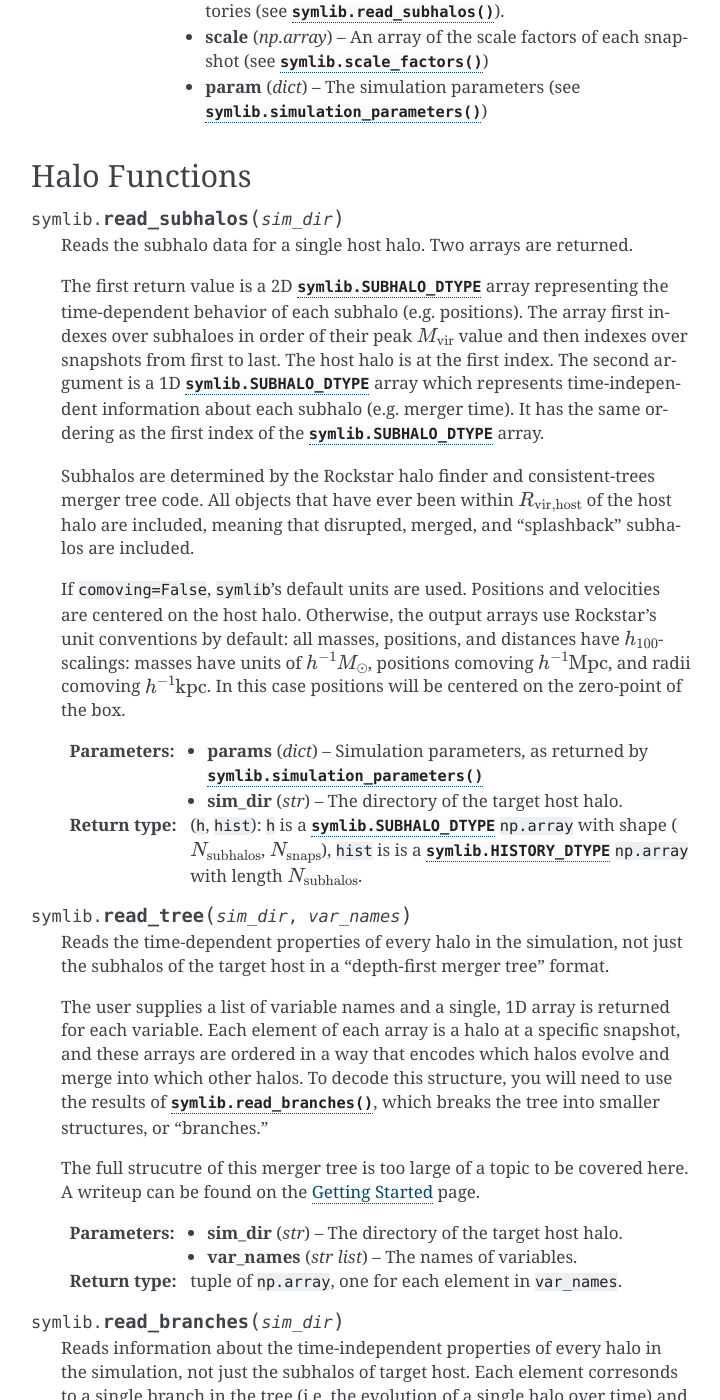
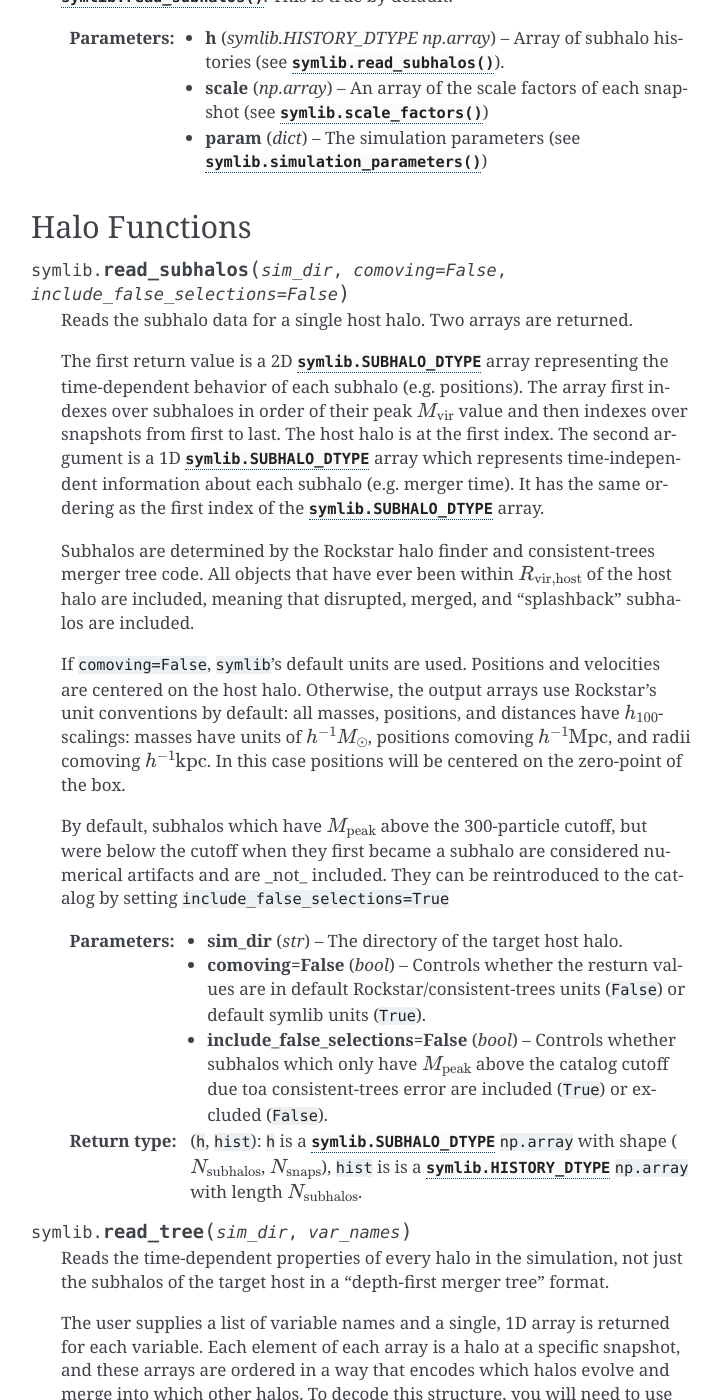
Before and after one commit to phil-mansfield/symphony, a Sphinx documentation site: the page built from docs/source/symlib_documentation.rst, in a window 1280 px wide and 1400 px high, scrolled down 6481 px. Shown: the whole window, without its empty margins (389-1109 px from the left). Built offline with Sphinx 7.4.7, drawn with Linux system fonts in a browser that asks for light colours; some of the changed text lies outside the part shown.

Commit message:
updated documentation

```diff
--- a/docs/source/getting_started.rst
+++ b/docs/source/getting_started.rst
@@ -15,7 +15,7 @@ Currently, only Python3 is supported.
 Downloading Data
 ----------------
 
-Symphony data is organized into several suites of zoom-in simulations: the LMC, Milky Way, Group, L-Cluster, and Cluster suites. These suites respectively correspond to host halos with masses of 10^11, 10^12, 10^13, 5*10^14, and 10^15 Msun. The entire dataset is stored in a single base directory. Each suite has is its own sub-directory within the base, and each zoom-in simulation has a subdirectory within its suite.
+Symphony data is organized into several suites of zoom-in simulations: the LMC, Milky Way, Group, L-Cluster, and Cluster suites. These suites respectively correspond to host halos with masses of :math:`10^{11}`, :math:`10^{12}`, :math:`10^{13}`, :math:`5\times 10^14`, and :math:`10^{15}` :math:`M_\odot`. The entire dataset is stored in a single base directory. Each suite has is its own sub-directory within the base, and each zoom-in simulation has a subdirectory within its suite.
 
 You can download data from
 
--- a/docs/source/symlib_documentation.rst
+++ b/docs/source/symlib_documentation.rst
@@ -51,6 +51,7 @@ Datatypes
     * ``"merger_ratio"`` (*numpy.float32*) - The ratio of masses at this infall snapshot.
     * ``"branch_idx"`` (*numpy.int32*) - The index of this halo's branch in the full merger tree. This allows you to switch back and forther between the two data structures as needed.
     * :data:`symlib.HISTORY_DTYPE` also contains all the fields in :func:`symlib.BRANCH_DTYPE`. Note, however, that subhalos where ``is_disappear`` is True or ``is_real`` is False have already been removed, so there is no need to make cuts on this.
+    * ``false_selection`` (*bool*) - True if the branch has :math:`M_{\rm peak} \geq 300\cdot m_p` after infall, but :math:`M_{\rm peak} < 300\codt m_p`.
 
 .. data:: symlib.BRANCH_DTYPE
 
@@ -178,7 +179,7 @@ General Functions
 Halo Functions
 --------------
 
-.. function:: symlib.read_subhalos(sim_dir)
+.. function:: symlib.read_subhalos(sim_dir, comoving=False, include_false_selections=False)
 
     Reads the subhalo data for a single host halo. Two arrays are returned.
 
@@ -188,8 +189,11 @@ Halo Functions
 
     If ``comoving=False``, ``symlib``'s default units are used. Positions and velocities are centered on the host halo. Otherwise, the output arrays use Rockstar's unit conventions by default: all masses, positions, and distances have :math:`h_{100}`-scalings: masses have units of :math:`h^{-1}M_\odot`, positions comoving :math:`h^{-1}{\rm Mpc}`, and radii comoving :math:`h^{-1}{\rm kpc}`. In this case positions will be centered on the zero-point of the box.
 
-    :param dict params: Simulation parameters, as returned by :func:`symlib.simulation_parameters`
+    By default, subhalos which have :math:`M_{\rm peak}` above the 300-particle cutoff, but were below the cutoff when they first became a subhalo are considered numerical artifacts and are _not_ included. They can be reintroduced to the catalog by setting ``include_false_selections=True``
+
     :param str sim_dir: The directory of the target host halo.
+    :param bool comoving=False: Controls whether the resturn values are in default Rockstar/consistent-trees units (``False``) or default symlib units (``True``).
+    :param bool include_false_selections=False: Controls whether subhalos which only have :math:`M_{\rm peak}` above the catalog cutoff due toa consistent-trees error are included (``True``) or excluded (``False``).
     :rtype: (``h``, ``hist``): ``h`` is a :data:`symlib.SUBHALO_DTYPE` ``np.array`` with shape (:math:`N_{\rm subhalos}`, :math:`N_{\rm snaps}`), ``hist`` is is a :data:`symlib.HISTORY_DTYPE` ``np.array`` with length :math:`N_{\rm subhalos}`.
 
 .. function:: symlib.read_tree(sim_dir, var_names)
```
